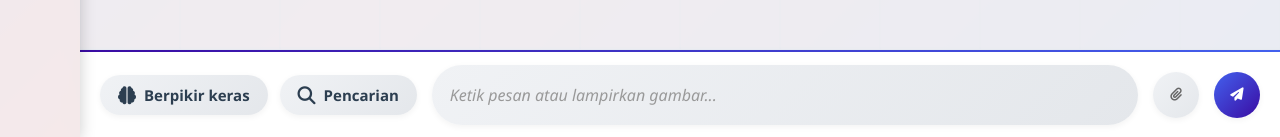
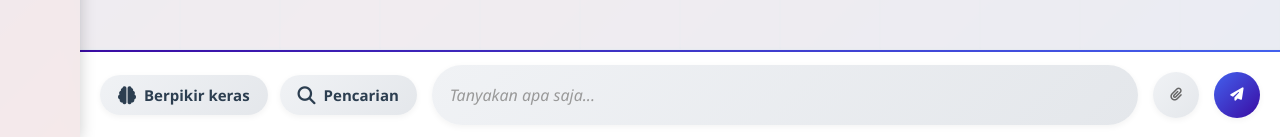
Before and after one commit to NightCheetah850/Milky, a plain HTML site: page index.html in a window 1280 px wide. Shown: the part 660-797 px from the top of the page. Drawn offline with Linux system fonts and the light colour scheme.

Commit message:
index.html

```diff
--- a/index.html
+++ b/index.html
@@ -509,7 +509,7 @@
             </div>
 
             <div class="input-container">
-                <input type="text" id="messageInput" placeholder="Ketik pesan atau lampirkan gambar...">
+                <input type="text" id="messageInput" placeholder="Tanyakan apa saja...">
             </div>
 
             <input type="file" id="fileInput" accept="image/*">
```
